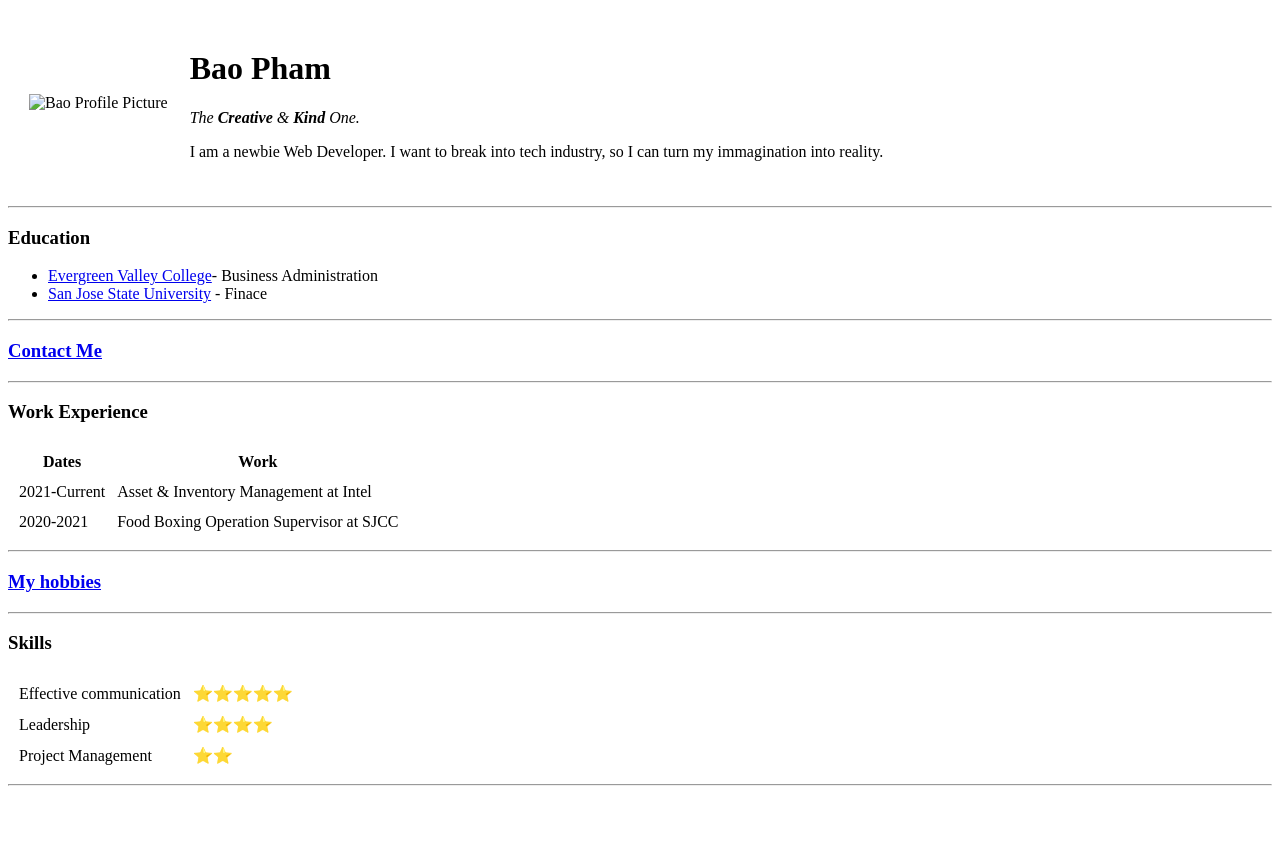
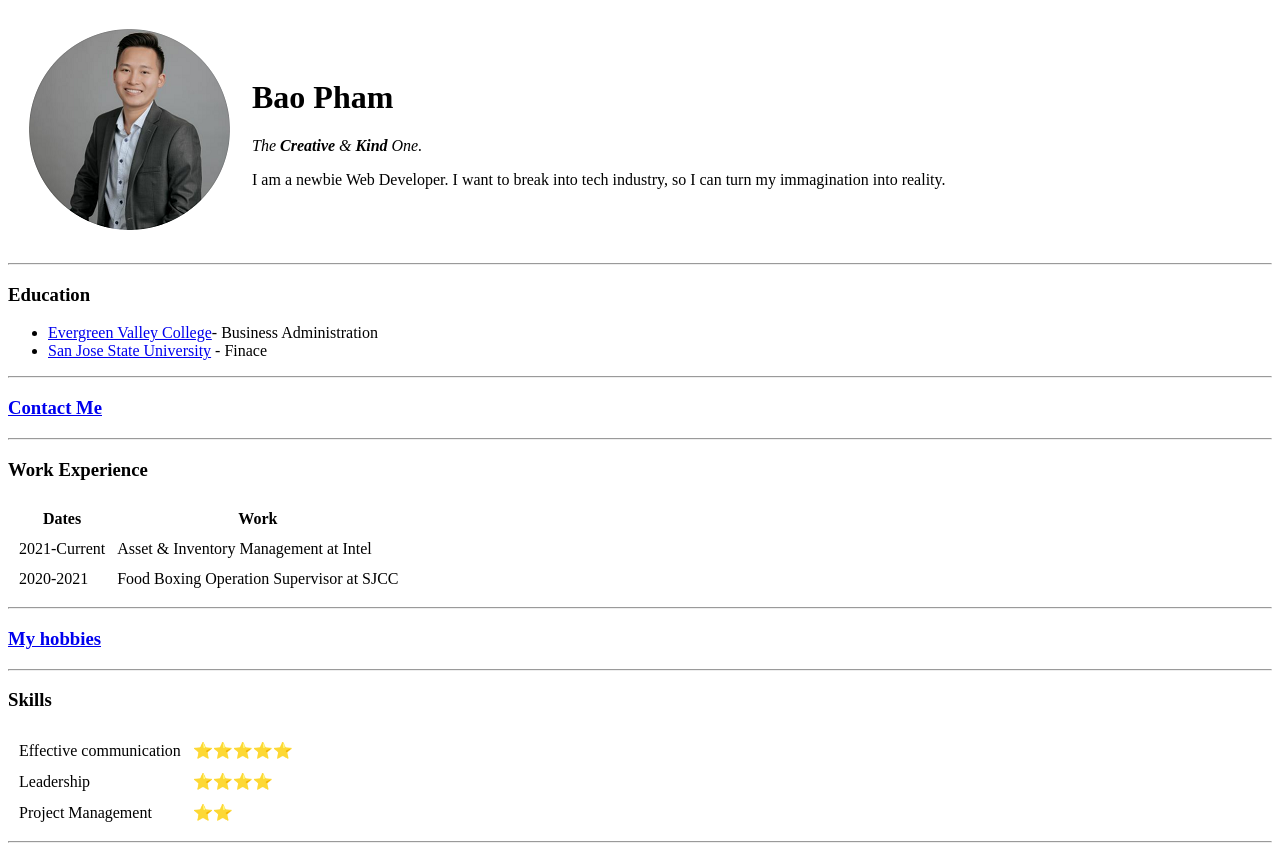
Before and after one commit to bryanpham9/cv, a plain HTML site: page index.html in a window 1280 px wide. Before the commit the page ends 800 px from the top, so only its background shows below. Drawn offline with Linux system fonts and the light colour scheme.

Commit message:
Update index.html

```diff
--- a/index.html
+++ b/index.html
@@ -9,7 +9,7 @@
 <body>
   <table cellspacing="20">
     <tr>
-      <td> <img src="images/Bao-modified.png" alt="Bao Profile Picture" /></td>
+      <td> <img src="images/Bao.png" alt="Bao Profile Picture" /></td>
       <td>
         <h1>Bao Pham</h1>
         <p><em>The <strong>Creative</strong> & <strong>Kind</strong> One.</em></p>
```
